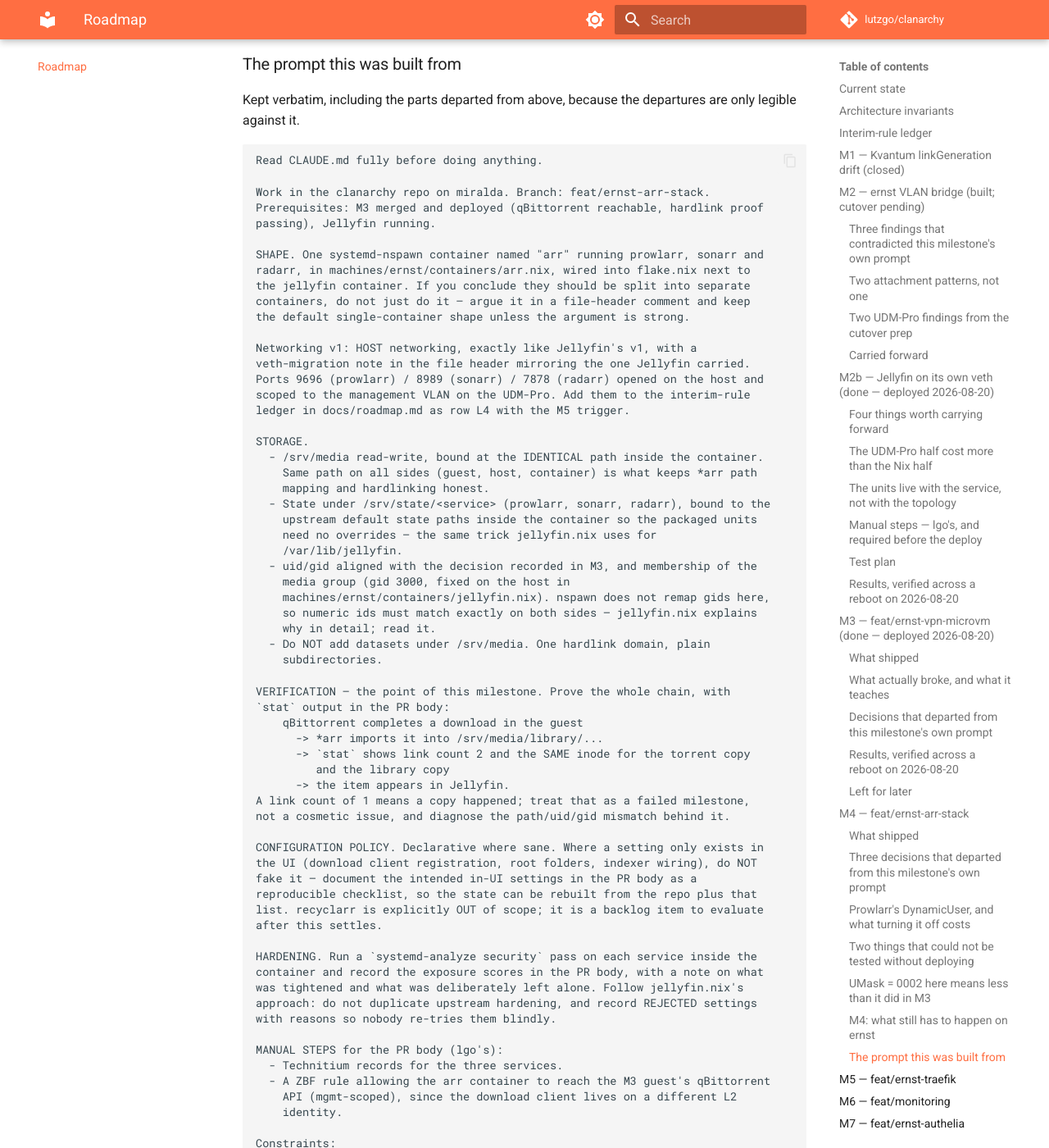
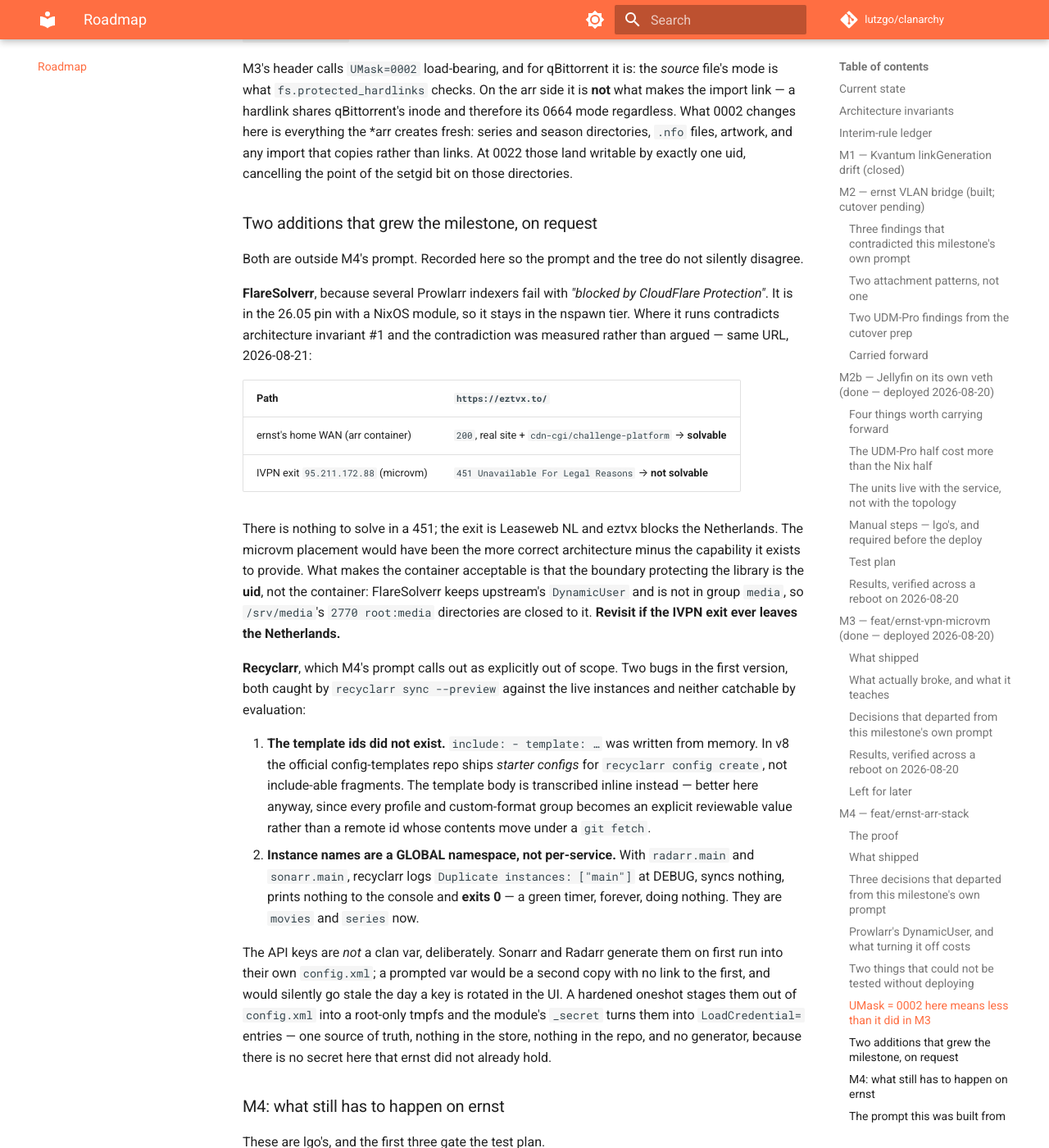
Before and after one commit to lutzgo/clanarchy, an MkDocs documentation site: the page built from docs/roadmap.md, in a window 1280 px wide and 1400 px high, scrolled down 28975 px. Shown: the whole window at 82% size. Built offline with MkDocs 1.6.1 and Material for MkDocs 9.7.7, drawn with Linux system fonts in a browser that asks for light colours; comment, search, counter and statistics services are not loaded; some of the changed text lies outside the part shown.

Commit message:
Record M4's hardlink proof, and the two additions that grew the milestone
The proof: Sonarr imported an 8.2 GB episode and both paths report ino=66816
links=2, mode 0664 owned 3001:media -- qBittorrent's file, linked by Sonarr
as uid 3002 through group media. 8.2 GB counted once instead of twice.

Two details kept because they are the transferable part. It worked despite
the qBittorrent categories having no save path, so the file landed in
torrents/complete/tv rather than the declared torrents/tv -- both are plain
subdirectories of the one /srv/media dataset, so link() succeeded anyway.
That is invariant #2 earning its keep: the hardlink domain is the dataset,
not the directory layout. And the synthetic proof run before any UI existed
(0664 links, 0644 refused EPERM) is what separated "the plumbing works" from
"the arr chose to hardlink", so the real import had only one thing left to
doubt.

Also records FlareSolverr and Recyclarr as deliberate scope growth rather
than drift, with the eztvx.to measurement that overrode invariant #1 for
FlareSolverr's placement and the condition that would reopen it.

Status is not "done": invariant #7 names M4 as the last of three milestones
whose state has never met a real rollback, and that reboot has not happened.

Co-Authored-By: Claude Opus 5 <noreply@anthropic.com>
Claude-Session: https://claude.ai/code/session_01S4PoPEkk9vd5PZszHb6iEW

````diff
--- a/docs/roadmap.md
+++ b/docs/roadmap.md
@@ -47,7 +47,7 @@ Verified against the repo on 2026-08-20 (`main` @ `f9b305e`).
 | M2 — ernst VLAN bridge | **done — deployed 2026-08-20** | [#73](https://github.com/lutzgo/clanarchy/pull/73) | `br0` VLAN-filtering bridge, `enp13s0` as tagged trunk; VLAN 90 (Services) created for M2b/M5. Cutover verified: `br0` holds `10.0.50.10/24`, `enp13s0` enslaved, the `br0 50 PVID Egress Untagged` self entry present, NM now `unmanaged`. [Runbook](runbooks/ernst-vlan-bridge-cutover.md). See [M2](#m2-ernst-vlan-bridge-built-cutover-pending) |
 | M2b — Jellyfin on its own veth | **done — deployed 2026-08-20** | [#82](https://github.com/lutzgo/clanarchy/pull/82) | Jellyfin on `10.0.90.10` via MAC-pinned veth `vb-jellyfin`, VLAN 90. **L3 retired.** Survived a reboot: `br0`'s pinned MAC reproduced at first boot-time creation, the VLAN race won by networkd, `/srv/state/jellyfin` intact through the rollback, `clanarchy-impermanence-check` green. The Nix half deployed first try; the [UDM-Pro half took five rounds](#the-udm-pro-half-cost-more-than-the-nix-half) and disproved M2's Connection-State finding. [M2b](#m2b-jellyfin-on-its-own-veth-done-deployed-2026-08-20) |
 | M3 — VPN microvm + qBittorrent | **done — deployed 2026-08-20** | [#83](https://github.com/lutzgo/clanarchy/pull/83) | `wg-qbittorrent` on the microvm tier: tap on VLAN 90, IVPN wg-quick tunnel, guest-side nftables killswitch. **Killswitch proven**: with wg0 down the guest emitted zero packets and DNS failed rather than leaking. **Hardlink chain proven**, with a negative control — `UMask=0002` is what M4 depends on. Three things had to be fixed after the first deploy: wg-quick wins any routing-rule priority race, a tmpfiles/oneshot contradiction in `jellyfin.nix` had been silently resetting the media directory modes since M2b, and the UDM-Pro policy editor has two Port sections. [M3](#m3-featernst-vpn-microvm-done--deployed-2026-08-20) |
-| M4 — arr stack | **built — deploy + hardlink proof pending** | [#85](https://github.com/lutzgo/clanarchy/pull/85) | Prowlarr/Sonarr/Radarr in one nspawn container, `machines/ernst/containers/arr.nix`. **Departs from its own prompt on networking**: veth on br0 / VLAN 90 (MAC `02:00:00:90:00:05`, `10.0.90.13`) rather than the host-networking v1 the prompt described, because that prompt predates M2b and `networking.nix` already names M4 as a pattern-B consumer. Consequence worth knowing: the arr reaches qBittorrent at L2 over `br0`, so **the UDM-Pro never sees that traffic** and the ZBF rule the prompt listed as a manual step does not exist — the guest's `api_clients` nftables set is the only thing enforcing it. The milestone is **not** done until the `stat` proof runs on ernst. [M4](#m4-featernst-arr-stack) |
+| M4 — arr stack | **hardlink chain PROVEN 2026-08-21 — reboot test pending** | [#85](https://github.com/lutzgo/clanarchy/pull/85) | Prowlarr/Sonarr/Radarr in one nspawn container, `machines/ernst/containers/arr.nix`. **Departs from its own prompt on networking**: veth on br0 / VLAN 90 (MAC `02:00:00:90:00:05`, `10.0.90.13`) rather than the host-networking v1 the prompt described, because that prompt predates M2b and `networking.nix` already names M4 as a pattern-B consumer. Consequence worth knowing: the arr reaches qBittorrent at L2 over `br0`, so **the UDM-Pro never sees that traffic** and the ZBF rule the prompt listed as a manual step does not exist — the guest's `api_clients` nftables set is the only thing enforcing it. The milestone is **not** done until the `stat` proof runs on ernst. [M4](#m4-featernst-arr-stack) |
 | M5 — Traefik | **open** | — | [M5](#m5-featernst-traefik) |
 | M6 — monitoring | **open** | — | [M6](#m6-featmonitoring) |
 | M7 — Authelia | **open** | — | [M7](#m7-featernst-authelia) |
@@ -844,10 +844,42 @@ over.
 **Depends on.** M3 (for the download client and the uid/gid decision) and
 Jellyfin. **Risk.** Medium.
 
-**Status: built in [#85](https://github.com/lutzgo/clanarchy/pull/85), not yet
-deployed.** The code evaluates and the hardening is measured; the thing the
-milestone exists to prove — a link count of 2 on the same inode, end to end —
-needs a running deploy and is [lgo's step](#m4-what-still-has-to-happen-on-ernst).
+**Status: deployed, and the hardlink chain is PROVEN on a real import
+(2026-08-21).** What remains is the reboot — invariant #7 names M4 as the last
+of the three milestones whose service state has never met a real rollback — plus
+deploying FlareSolverr and Recyclarr, which were added mid-milestone and are
+committed but not yet on the machine.
+
+### The proof
+
+Sonarr imported an 8.2 GB episode from qBittorrent's download tree into the
+library. `stat` on both paths, from the host:
+
+```
+ino=66816  links=2  -rw-rw-r--  3001:media  8227310727
+  /srv/media/library/tvshows/House of the Dragon/Season 3/…DV HDR H.265.mkv
+  /srv/media/torrents/complete/tv/…DDP5.1 Atmos DV HDR. H.265.mkv
+```
+
+One inode, two names, 8.2 GB counted once rather than twice. Owned `3001:media`
+at mode `0664` — qBittorrent's file, linked by Sonarr running as uid 3002
+through group `media`, which is exactly the chain M3's `UMask=0002` was set up
+for and the failure this milestone existed to catch.
+
+Two details worth keeping:
+
+- **It worked despite the qBittorrent categories having no save path.** The
+  file landed in `torrents/complete/tv` rather than the `torrents/tv` that
+  `containers/jellyfin.nix` declares, because an empty category save path falls
+  back to `Session\DefaultSavePath`. Both are plain subdirectories of the one
+  `/srv/media` dataset, so `link()` succeeded anyway. That is invariant #2
+  earning its keep: the hardlink domain is the *dataset*, not the directory
+  layout, so getting the layout wrong costs tidiness and not disk.
+- **The synthetic proof ran first and was worth it.** Before any UI existed, a
+  file created as uid 3001 mode 0664 was linked by uid 3002 (`links=2`, same
+  inode) and the same file at 0644 was refused with `EPERM`. That separated
+  "the plumbing works" from "the *arr chose to hardlink", so when the real
+  import arrived there was only one thing left to doubt.
 
 ### What shipped
 
@@ -954,6 +986,52 @@ and therefore its 0664 mode regardless. What 0002 changes here is everything the
 *arr creates fresh: series and season directories, `.nfo` files, artwork, and
 any import that copies rather than links. At 0022 those land writable by exactly
 one uid, cancelling the point of the setgid bit on those directories.
+
+### Two additions that grew the milestone, on request
+
+Both are outside M4's prompt. Recorded here so the prompt and the tree do not
+silently disagree.
+
+**FlareSolverr**, because several Prowlarr indexers fail with *"blocked by
+CloudFlare Protection"*. It is in the 26.05 pin with a NixOS module, so it
+stays in the nspawn tier. Where it runs contradicts architecture invariant #1
+and the contradiction was measured rather than argued — same URL, 2026-08-21:
+
+| Path | `https://eztvx.to/` |
+|---|---|
+| ernst's home WAN (arr container) | `200`, real site + `cdn-cgi/challenge-platform` → **solvable** |
+| IVPN exit `95.211.172.88` (microvm) | `451 Unavailable For Legal Reasons` → **not solvable** |
+
+There is nothing to solve in a 451; the exit is Leaseweb NL and eztvx blocks
+the Netherlands. The microvm placement would have been the more correct
+architecture minus the capability it exists to provide. What makes the
+container acceptable is that the boundary protecting the library is the **uid**,
+not the container: FlareSolverr keeps upstream's `DynamicUser` and is not in
+group `media`, so `/srv/media`'s `2770 root:media` directories are closed to it.
+**Revisit if the IVPN exit ever leaves the Netherlands.**
+
+**Recyclarr**, which M4's prompt calls out as explicitly out of scope. Two bugs
+in the first version, both caught by `recyclarr sync --preview` against the live
+instances and neither catchable by evaluation:
+
+1. **The template ids did not exist.** `include: - template: …` was written from
+   memory. In v8 the official config-templates repo ships *starter configs* for
+   `recyclarr config create`, not include-able fragments. The template body is
+   transcribed inline instead — better here anyway, since every profile and
+   custom-format group becomes an explicit reviewable value rather than a remote
+   id whose contents move under a `git fetch`.
+2. **Instance names are a GLOBAL namespace, not per-service.** With `radarr.main`
+   and `sonarr.main`, recyclarr logs `Duplicate instances: ["main"]` at DEBUG,
+   syncs nothing, prints nothing to the console and **exits 0** — a green timer,
+   forever, doing nothing. They are `movies` and `series` now.
+
+The API keys are *not* a clan var, deliberately. Sonarr and Radarr generate them
+on first run into their own `config.xml`; a prompted var would be a second copy
+with no link to the first, and would silently go stale the day a key is rotated
+in the UI. A hardened oneshot stages them out of `config.xml` into a root-only
+tmpfs and the module's `_secret` turns them into `LoadCredential=` entries — one
+source of truth, nothing in the store, nothing in the repo, and no generator,
+because there is no secret here that ernst did not already hold.
 
 ### M4: what still has to happen on ernst
 
````
